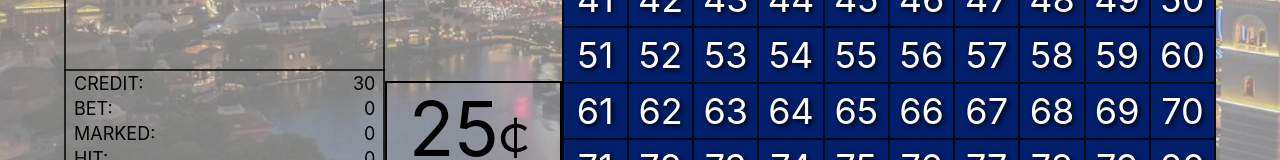
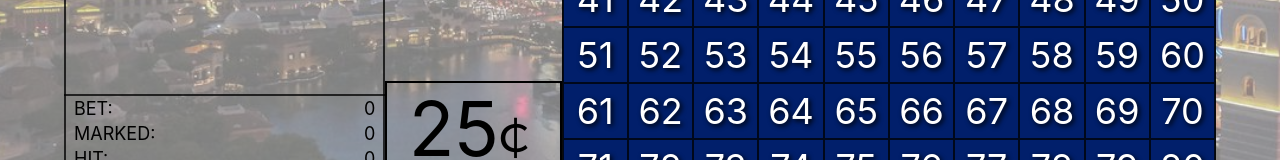
Before and after one commit to AdamMattas/honest_keno, a React (Create React App) app: page / in a window 1280 px wide. Shown: the part 446-606 px from the top of the page. Built offline with nearby package versions, Linux system fonts and the light colour scheme.

Commit message:
minor change

```diff
--- a/src/components/display.jsx
+++ b/src/components/display.jsx
@@ -35,10 +35,6 @@ const Display = props => {
       <table className="table-bottom">
         <tbody>
           <tr>
-            <td className="text-left">CREDIT:</td>
-            <td className="text-right">{props.credit}</td>
-          </tr>
-          <tr>
             <td className="text-left">BET:</td>
             <td className="text-right">{props.bet}</td>
           </tr>
--- a/src/components/machine.jsx
+++ b/src/components/machine.jsx
@@ -239,6 +239,7 @@ class Machine extends Component {
 
   render() {
     const {
+      activePayLine,
       bet,
       marked,
       random,
@@ -256,7 +257,7 @@ class Machine extends Component {
         <div className="machine-wrap">
           <KenoBallRack random={random} hits={hits} />
           <Display
-            active={this.state.activePayLine}
+            active={activePayLine}
             bet={bet}
             marked={marked.length}
             hits={hit}
```
